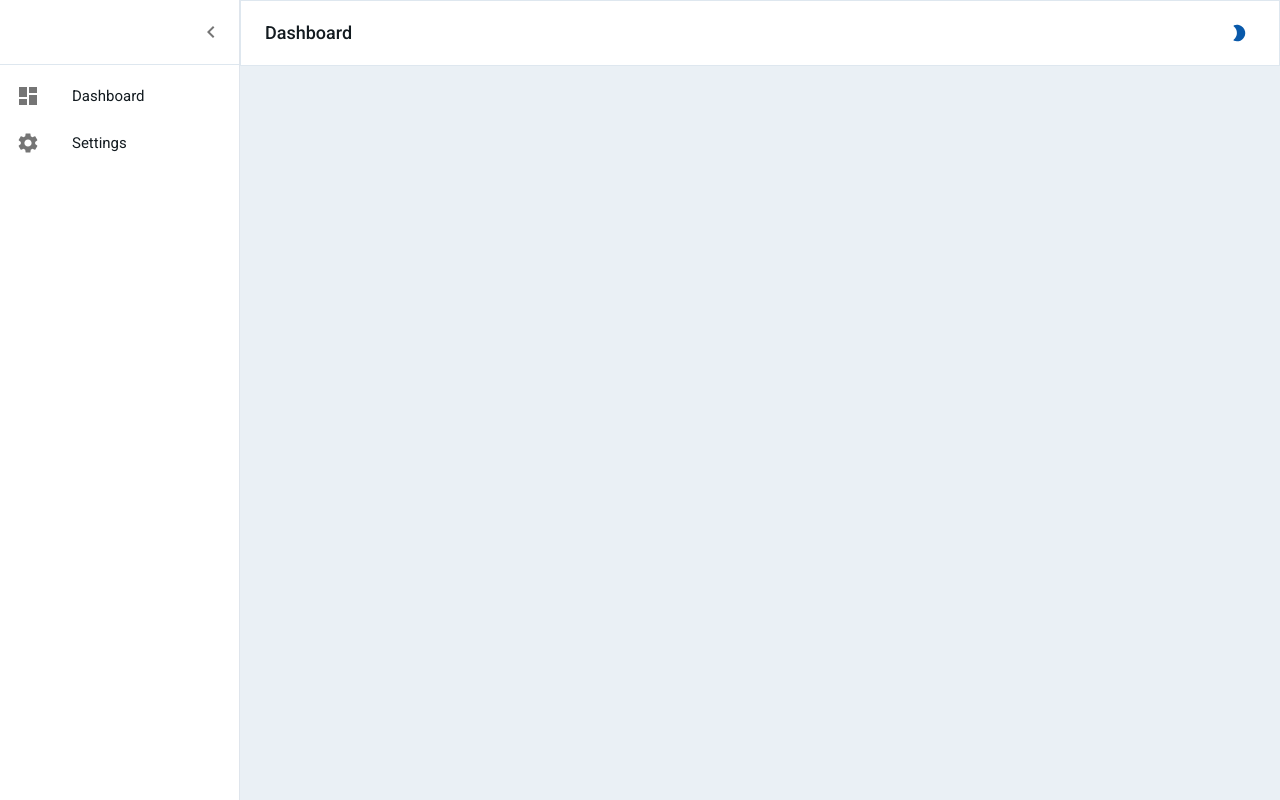
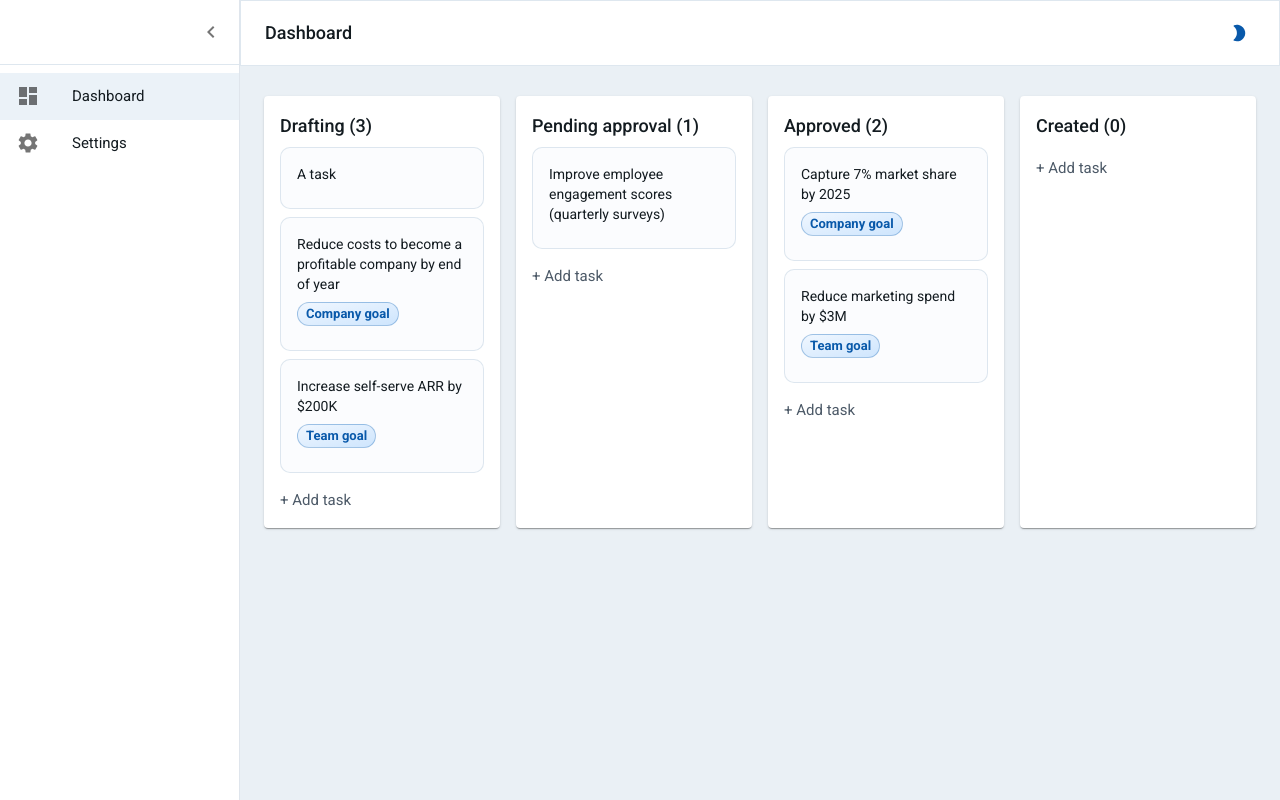
Before and after one commit to Ricardohm7/task-management-app, a React (Vite) app: page /#/dashboard in a window 1280 px wide. Before the commit this address led to /. Built offline with nearby package versions, Linux system fonts and the light colour scheme.

Commit message:
Implement drag and drop task cards

```diff
--- a/package.json
+++ b/package.json
@@ -12,7 +12,7 @@
     "coverage": "vitest run --coverage"
   },
   "dependencies": {
-    "@dnd-kit/core": "^6.1.0",
+    "@dnd-kit/core": "6.1.0",
     "@emotion/react": "11.13.0",
     "@emotion/styled": "11.13.0",
     "@fontsource/roboto": "5.0.14",
--- a/src/pages/dashboard/Dashboard.tsx
+++ b/src/pages/dashboard/Dashboard.tsx
@@ -1,89 +1,164 @@
-import { useState } from 'react'
-import {
-  Box,
-  Grid,
-  Paper,
-  Typography,
-  IconButton
-} from '@mui/material'
-import MoreHorizIcon from '@mui/icons-material/MoreHoriz'
-import AddIcon from '@mui/icons-material/Add'
+import React, { useState } from 'react'
+import { DndContext, DragOverlay, closestCorners, KeyboardSensor, PointerSensor, useSensor, useSensors, DragStartEvent, DragOverEvent, DragEndEvent } from '@dnd-kit/core'
+import { arrayMove, SortableContext, sortableKeyboardCoordinates, verticalListSortingStrategy } from '@dnd-kit/sortable'
+import { Grid, Paper, Typography, Box } from '@mui/material'
+import SortableItem from './components/SortableItem'
+import TaskCard from './components/TaskCard'
+import { ColumnId, Task, Tasks } from './types'
 
-import Card from './components/Card'
-import ColumnMenu from './components/ColumnMenu'
+const initialTasks: Tasks = {
+  drafting: [
+    { id: 'task1', content: 'A task', type: 'default' },
+    { id: 'task2', content: 'Reduce costs to become a profitable company by end of year', type: 'company-goal' },
+    { id: 'task3', content: 'Increase self-serve ARR by $200K', type: 'team-goal' },
+  ],
+  pendingApproval: [
+    { id: 'task4', content: 'Improve employee engagement scores (quarterly surveys)', type: 'default' },
+  ],
+  approved: [
+    { id: 'task5', content: 'Capture 7% market share by 2025', type: 'company-goal' },
+    { id: 'task6', content: 'Reduce marketing spend by $3M', type: 'team-goal' },
+  ],
+  created: [],
+}
 
+const columnTitles: { [key in ColumnId]: string } = {
+  drafting: 'Drafting',
+  pendingApproval: 'Pending approval',
+  approved: 'Approved',
+  created: 'Created',
+}
 
-// Dummy data
-const columns = [
-  {
-    title: 'Drafting',
-    tasks: [
-      { id: 1, content: 'A task', type: 'default', comments: 1 },
-      { id: 2, content: 'Reduce costs to become a profitable company by end of year', type: 'company', comments: 2 },
-      { id: 3, content: 'Increase self-serve ARR by $200K', type: 'team', comments: 2 },
-    ]
-  },
-  {
-    title: 'Pending approval',
-    tasks: [
-      { id: 4, content: 'Improve employee engagement scores (based on quarterly surveys)', type: 'default', comments: 5 },
-    ]
-  },
-  {
-    title: 'Approved',
-    tasks: [
-      { id: 5, content: 'Capture 7% market share by 2025', type: 'company', comments: 7 },
-      { id: 6, content: 'Reduce marketing spend by $3M', type: 'team', comments: 7 },
-    ]
-  },
-  {
-    title: 'Created',
-    tasks: []
-  }
-]
+function Dashboard() {
+  const [tasks, setTasks] = useState<Tasks>(initialTasks)
+  const [activeId, setActiveId] = useState<string | null>(null)
 
-const Dashboard = () => {
-  const [tasks] = useState(columns)
-  const [menuAnchor, setMenuAnchor] = useState<HTMLButtonElement | null>(null)
+  const sensors = useSensors(
+    useSensor(PointerSensor),
+    useSensor(KeyboardSensor, {
+      coordinateGetter: sortableKeyboardCoordinates,
+    })
+  )
 
-  const handleMenuOpen = (event: React.MouseEvent<HTMLButtonElement, MouseEvent>) => {
-    setMenuAnchor(event.currentTarget)
+  const handleDragStart = (event: DragStartEvent) => {
+    const { active } = event
+    setActiveId(active.id as string)
   }
 
-  const handleMenuClose = () => {
-    setMenuAnchor(null)
+  const handleDragOver = (event: DragOverEvent) => {
+    const { active, over } = event
+    if (!over) return
+
+    const activeContainer = Object.keys(tasks).find((key) =>
+      tasks[key as ColumnId].find((task) => task.id === active.id)
+    ) as ColumnId | undefined
+    const overContainer = (Object.keys(tasks).find((key) =>
+      tasks[key as ColumnId].find((task) => task.id === over.id)
+    ) || over.id) as ColumnId
+
+    if (activeContainer && activeContainer !== overContainer) {
+      setTasks((prev) => {
+        const activeItems = prev[activeContainer]
+        const overItems = prev[overContainer]
+        const activeIndex = activeItems.findIndex((item) => item.id === active.id)
+        const overIndex = overItems.findIndex((item) => item.id === over.id)
+
+        return {
+          ...prev,
+          [activeContainer]: [
+            ...prev[activeContainer].filter((item) => item.id !== active.id),
+          ],
+          [overContainer]: [
+            ...prev[overContainer].slice(0, overIndex),
+            activeItems[activeIndex],
+            ...prev[overContainer].slice(overIndex),
+          ],
+        }
+      })
+    }
+  }
+
+  const handleDragEnd = (event: DragEndEvent) => {
+    const { active, over } = event
+
+    if (active.id !== over?.id) {
+      const activeContainer = Object.keys(tasks).find((key) =>
+        tasks[key as ColumnId].find((task) => task.id === active.id)
+      ) as ColumnId | undefined
+      const overContainer = (Object.keys(tasks).find((key) =>
+        tasks[key as ColumnId].find((task) => task.id === over?.id)
+      ) || over?.id) as ColumnId
+
+      if (activeContainer && overContainer) {
+        setTasks((prev) => {
+          const activeItems = prev[activeContainer]
+          const overItems = prev[overContainer]
+          const activeIndex = activeItems.findIndex((item) => item.id === active.id)
+          const overIndex = overItems.findIndex((item) => item.id === over?.id)
+
+          if (activeContainer === overContainer) {
+            return {
+              ...prev,
+              [overContainer]: arrayMove(overItems, activeIndex, overIndex),
+            }
+          }
+
+          return {
+            ...prev,
+            [activeContainer]: [
+              ...prev[activeContainer].filter((item) => item.id !== active.id),
+            ],
+            [overContainer]: [
+              ...prev[overContainer].slice(0, overIndex),
+              activeItems[activeIndex],
+              ...prev[overContainer].slice(overIndex),
+            ],
+          }
+        })
+      }
+    }
+
+    setActiveId(null)
+  }
+
+  const getTaskById = (id: string): Task | undefined => {
+    for (const column of Object.values(tasks)) {
+      const task = column.find((task) => task.id === id)
+      if (task) return task
+    }
   }
 
   return (
-    <Box sx={{ flexGrow: 1, p: 3 }}>
+    <DndContext
+      sensors={sensors}
+      collisionDetection={closestCorners}
+      onDragStart={handleDragStart}
+      onDragOver={handleDragOver}
+      onDragEnd={handleDragEnd}
+    >
       <Grid container spacing={2}>
-        {tasks.map((column) => (
-          <Grid item xs={3} key={column.title}>
-            <Paper sx={{ p: 2 }}>
-              <Box sx={{ display: 'flex', justifyContent: 'space-between', alignItems: 'center', mb: 2 }}>
-                <Typography variant="h6">{column.title} {column.tasks.length}</Typography>
-                <Box>
-                  <IconButton size="small"><AddIcon /></IconButton>
-                  <IconButton size="small" onClick={(e) => handleMenuOpen(e)}><MoreHorizIcon /></IconButton>
-                </Box>
+        {(Object.keys(tasks) as ColumnId[]).map((columnId) => (
+          <Grid item xs={3} key={columnId}>
+            <Paper sx={{ p: 2, height: '100%' }}>
+              <Typography variant="h6" gutterBottom>
+                {columnTitles[columnId]} ({tasks[columnId].length})
+              </Typography>
+              <SortableContext items={tasks[columnId].map(task => task.id)} strategy={verticalListSortingStrategy}>
+                {tasks[columnId].map((task) => (
+                  <SortableItem key={task.id} id={task.id} task={task} />
+                ))}
+              </SortableContext>
+              <Box mt={2}>
+                <Typography color="textSecondary">+ Add task</Typography>
               </Box>
-              {column.tasks.map((task) => (
-                <Card id={task.id} type={task.type} comments={task.comments} content={task.content} />
-              ))}
-              {column.tasks.length === 0 && (
-                <Typography variant="body2" sx={{ textAlign: 'center', color: 'text.secondary' }}>
-                  + Add task
-                </Typography>
-              )}
             </Paper>
           </Grid>
         ))}
       </Grid>
-      <ColumnMenu
-        handleMenuClose={handleMenuClose}
-        menuAnchor={menuAnchor}
-      />
-    </Box>
+      <DragOverlay>
+        {activeId ? <TaskCard task={getTaskById(activeId)} /> : null}
+      </DragOverlay>
+    </DndContext>
   )
 }
 
--- /dev/null
+++ b/src/pages/dashboard/components/SortableItem.tsx
@@ -0,0 +1,50 @@
+import React from 'react'
+import { useSortable } from '@dnd-kit/sortable'
+import { CSS } from '@dnd-kit/utilities'
+import { Card, CardContent, Typography, Chip } from '@mui/material'
+import { Task } from '../types'
+
+interface SortableItemProps {
+  id: string;
+  task: Task;
+}
+
+function SortableItem({ id, task }: SortableItemProps) {
+  const {
+    attributes,
+    listeners,
+    setNodeRef,
+    transform,
+    transition,
+  } = useSortable({ id })
+
+  const style = {
+    transform: CSS.Transform.toString(transform),
+    transition,
+    marginBottom: 8,
+    cursor: 'grab',
+  }
+
+  return (
+    <Card
+      ref={setNodeRef}
+      style={style}
+      {...attributes}
+      {...listeners}
+    >
+      <CardContent>
+        <Typography variant="body2">{task.content}</Typography>
+        {task.type !== 'default' && (
+          <Chip
+            label={task.type === 'company-goal' ? 'Company goal' : 'Team goal'}
+            size="small"
+            color={task.type === 'company-goal' ? 'primary' : 'secondary'}
+            sx={{ mt: 1 }}
+          />
+        )}
+      </CardContent>
+    </Card>
+  )
+}
+
+export default SortableItem
--- /dev/null
+++ b/src/pages/dashboard/components/TaskCard.tsx
@@ -0,0 +1,26 @@
+import { Card, CardContent, Typography, Chip } from '@mui/material'
+import { Task } from '../types'
+
+interface TaskCardProps {
+  task: Task | undefined;
+}
+
+function TaskCard({ task }: TaskCardProps) {
+  return (
+    <Card sx={{ marginBottom: 1, cursor: 'grab' }}>
+      <CardContent>
+        <Typography variant="body2">{task?.content}</Typography>
+        {task?.type !== 'default' && (
+          <Chip
+            label={task?.type === 'company-goal' ? 'Company goal' : 'Team goal'}
+            size="small"
+            color={task?.type === 'company-goal' ? 'primary' : 'secondary'}
+            sx={{ mt: 1 }}
+          />
+        )}
+      </CardContent>
+    </Card>
+  )
+}
+
+export default TaskCard
--- /dev/null
+++ b/src/pages/dashboard/types.ts
@@ -0,0 +1,13 @@
+export type TaskType = 'default' | 'company-goal' | 'team-goal'
+
+export interface Task {
+  id: string;
+  content: string;
+  type: TaskType;
+}
+
+export type ColumnId = 'drafting' | 'pendingApproval' | 'approved' | 'created'
+
+export type Tasks = {
+  [key in ColumnId]: Task[];
+}
```
Also changed, not shown: 1 other file (tests, documents, lock files or other folders).
